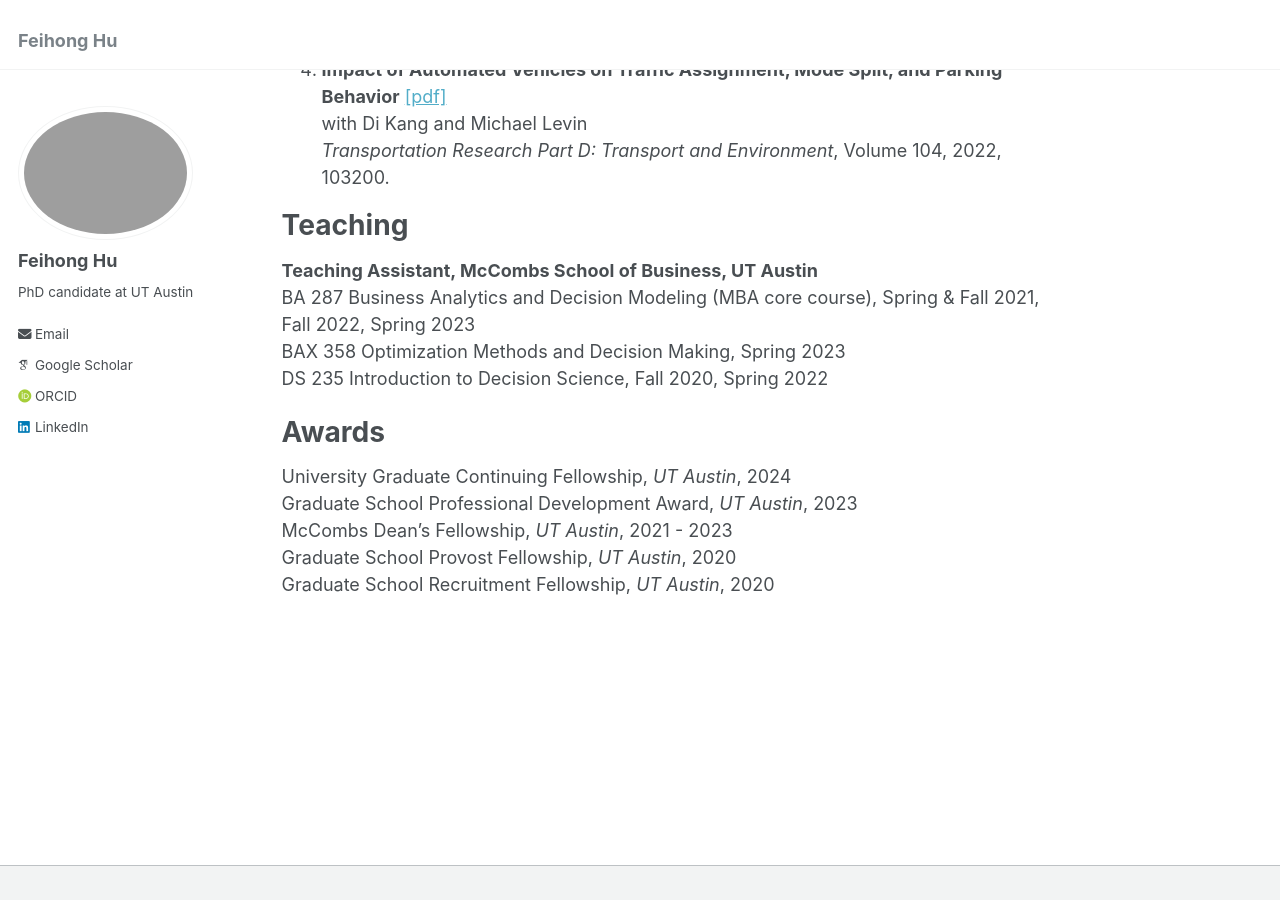
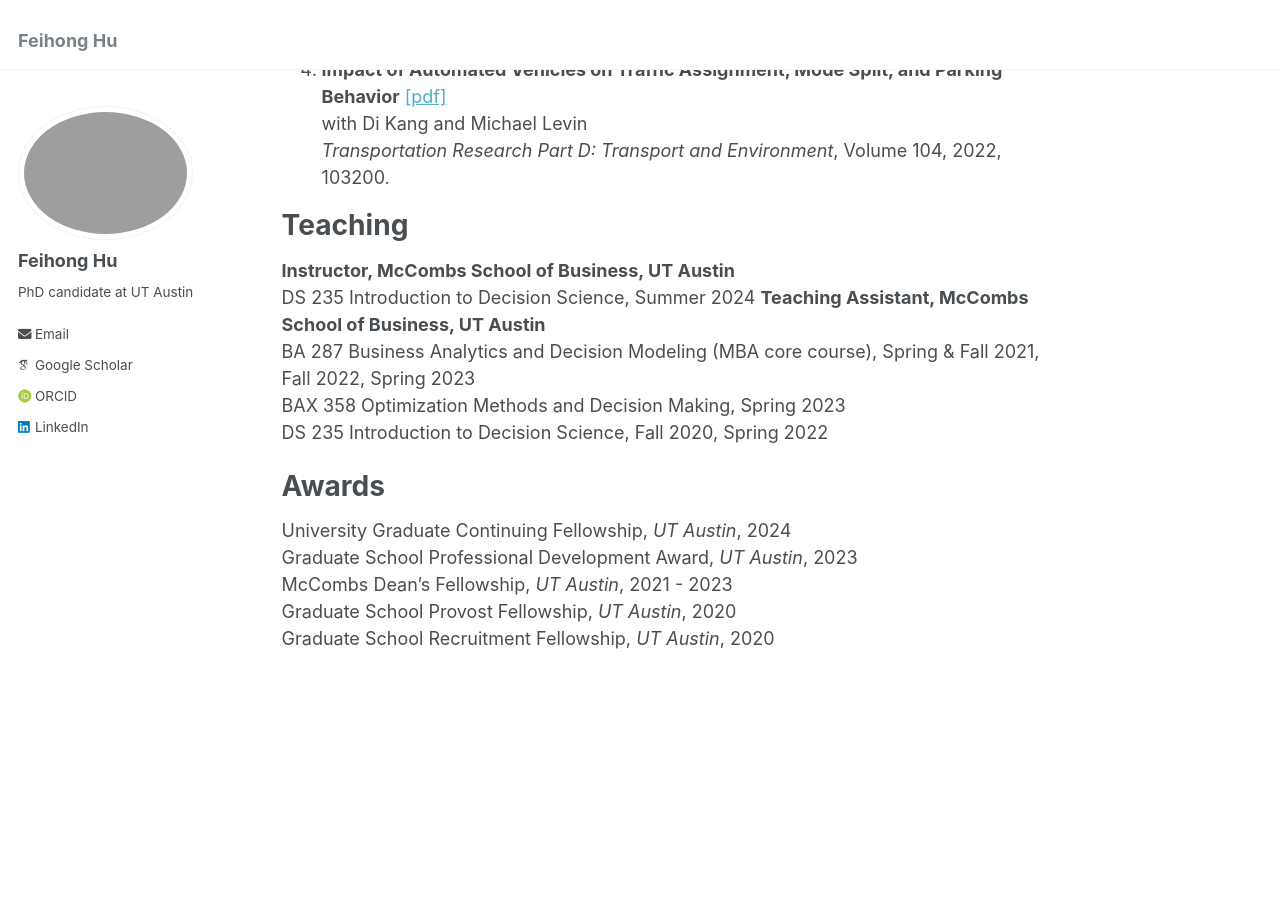
Before and after one commit to feihonghu/feihonghu.github.io, a Jekyll site: the page built from _pages/about.md, in a window 1280 px wide and 900 px high, scrolled down 626 px. Built offline with Jekyll 4.4.1, drawn with Linux system fonts in a browser that asks for light colours; some web fonts are replaced.

Commit message:
Update about.md

```diff
--- a/_pages/about.md
+++ b/_pages/about.md
@@ -26,6 +26,8 @@ Publications and Manuscripts
 
 Teaching
 ======
+**Instructor, McCombs School of Business, UT Austin**<br/>
+DS 235 Introduction to Decision Science, Summer 2024
 **Teaching Assistant, McCombs School of Business, UT Austin**<br/>
 BA 287 Business Analytics and Decision Modeling (MBA core course), Spring & Fall 2021, Fall 2022, Spring 2023<br/>
 BAX 358 Optimization Methods and Decision Making, Spring 2023<br/>
```
